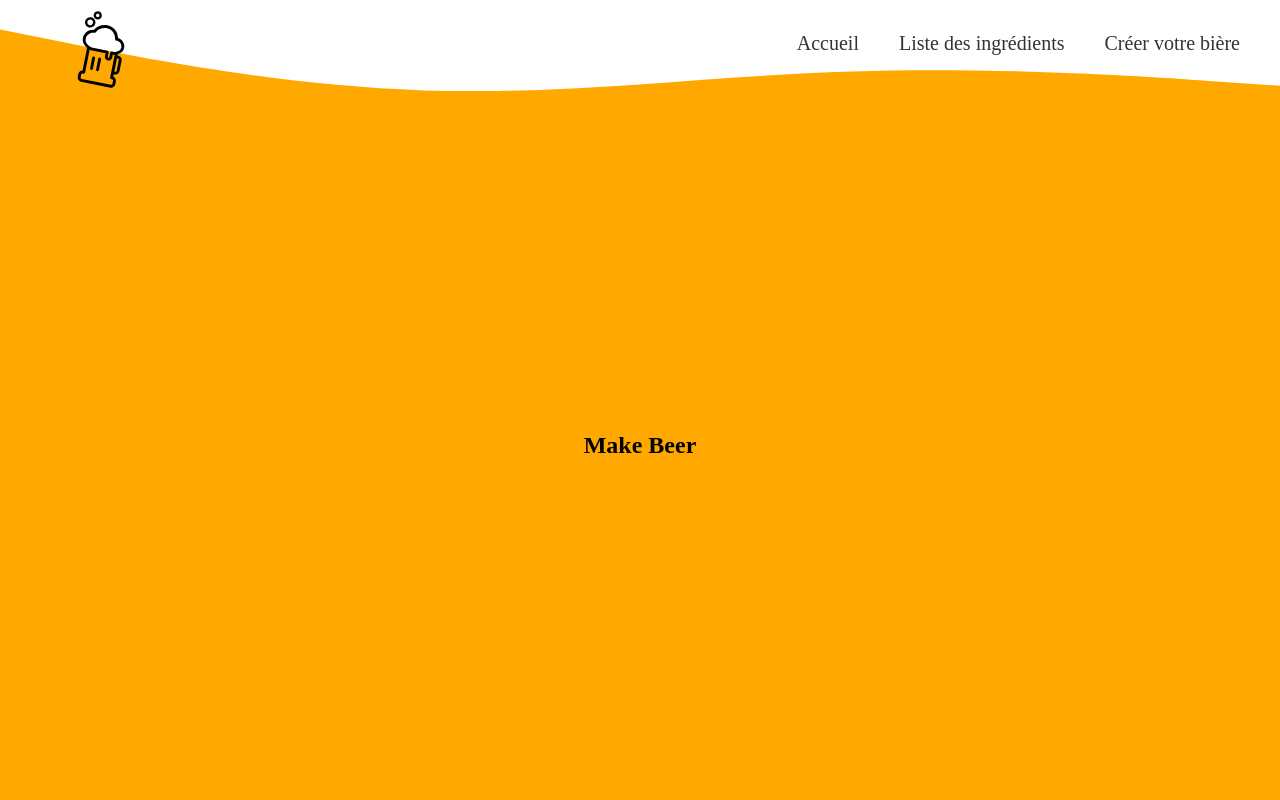
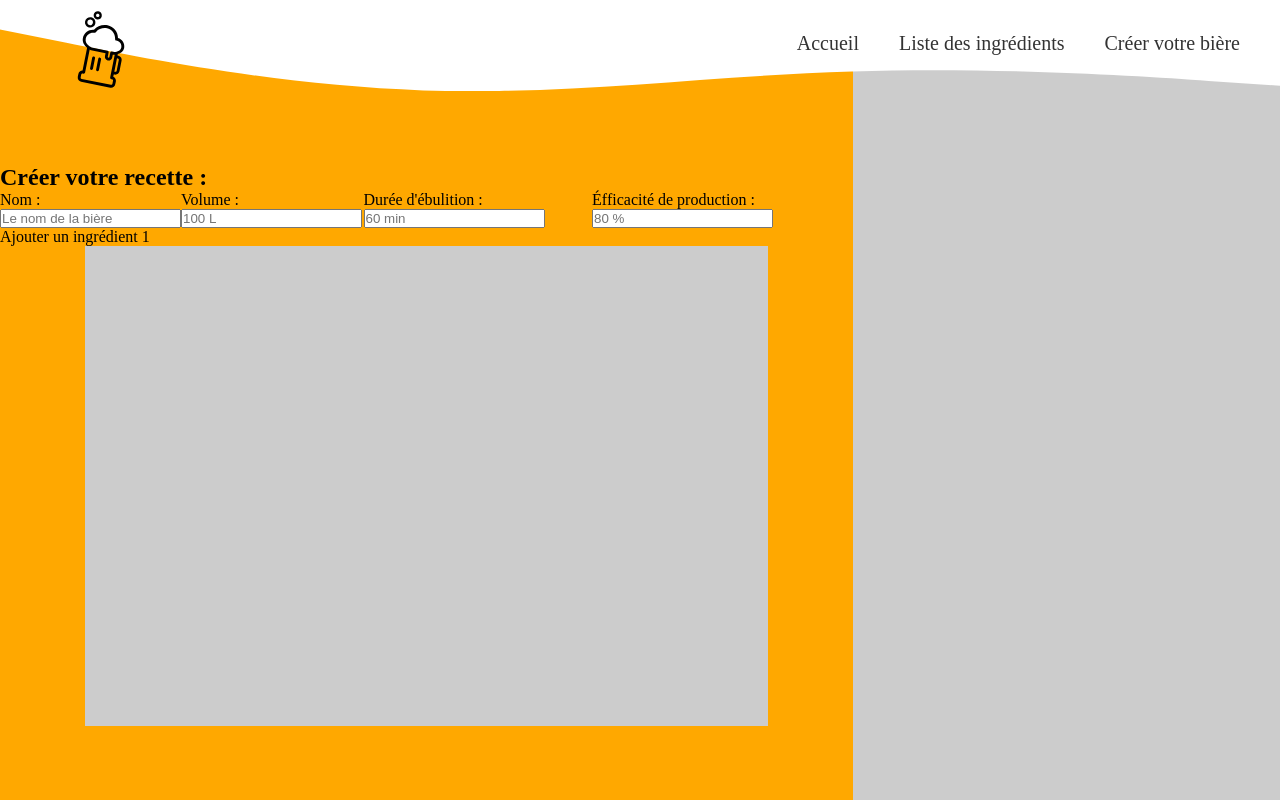
Before and after one commit to clemeverger/MakeYourBeerBetter, a website: page src/index.html in a window 1280 px wide. Both pictures are taken after a click on the item "Créer votre bière". Drawn offline with Linux system fonts and the light colour scheme.

Commit message:
Recipe work

```diff
--- a/src/index.html
+++ b/src/index.html
@@ -26,7 +26,43 @@
             <h1>Inventory</h1>
         </section>
         <section class="recipe" style="display: none;">
-            <h1>Make Beer</h1>
+            <div class="recipe-content">
+                <div class="recap-recip">
+                    <h1>Créer votre recette :</h1>
+                    <form action="" method="post">
+                        <div>
+                            <label for="beerName">Nom : </label>
+                            <input type="text" name="beerName" id="beerName" placeholder="Le nom de la bière">
+                        </div>
+                        <div>
+                            <label for="volume">Volume : </label>
+                            <input type="text" name="volume" id="volume" placeholder="100 L">
+                        </div>
+                        <div>
+                            <label for="boil">Durée d'ébulition : </label>
+                            <input type="text" name="boil" id="boil" placeholder="60 min">
+                        </div>
+                        <div>
+                            <label for="efficiency">Éfficacité de production : </label>
+                            <input type="text" name="efficiency" id="efficiency" placeholder="80 %">
+                        </div>
+                    </form>
+                    <p id="add-ingredients" style="display: none;">Ajouter un ingrédient 2</p>
+                    <table class="table">
+                        <p id="ajoutElem" style="display: block;">Ajouter un ingrédient 1</p>
+                        <tbody style="display: none;">
+                            <tr>
+                                <th>Nom</th>
+                                <th>Type</th>
+                                <th>Quantité</th>
+                                <th>Étape</th>
+                                <th>Temps</th>
+                            </tr>
+                        </tbody>
+                    </table>
+                </div>
+                <div class="threejs"></div>
+            </div>
         </section>
     </div>
     <script src="./javascript/main.js"></script>
--- /dev/null
+++ b/src/javascript/recipe.js
@@ -0,0 +1,11 @@
+
+let ajoutElem = document.querySelector("#ajoutElem");
+ajoutElem.addEventListener('click', function () {
+    ajoutElem.style.display = "none";
+
+    let table = document.querySelector('.table tbody');
+    table.style.display = "block";
+
+    let addIngredient = document.querySelector('#add-ingredients');
+    addIngredient.style.display = "block";
+})
--- a/src/scss/recipe.scss
+++ b/src/scss/recipe.scss
@@ -0,0 +1,38 @@
+.recipe {
+    width: 100%;
+    height: 100%;
+
+    .recipe-content {
+        width: 100%;
+        display: flex;
+
+        .recap-recip {
+            width: calc((2/3)*100vw);
+
+            form {
+                display: flex;
+
+                div {
+                    display: inline;
+                }
+            }
+
+            .table {
+                width: 80%;
+                height: 60vh;
+                margin: 0 auto;
+                background: #CCC;
+            }
+        }
+
+        .threejs {
+            width: calc((1/3)*100vw);
+            background: #CCC;
+            height: 100vh;
+            position: absolute;
+            top: 0;
+            right: 0;
+            z-index: -1;
+        }
+    }
+}
```
Also changed, not shown: src/style.css.
